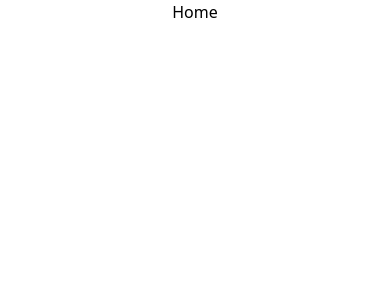
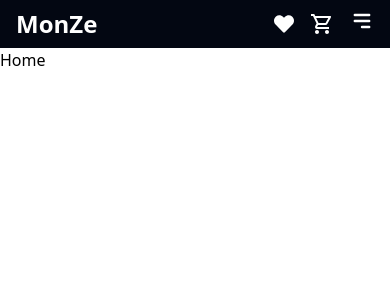
Before and after one commit to GxbrielZ/monze_store, a React (Create React App) app: page / in a window 390 px wide. Shown: the top 300 px of the page. Built offline with nearby package versions, Linux system fonts and the light colour scheme.

Commit message:
Add responsive navbar

```diff
--- a/src/App.tsx
+++ b/src/App.tsx
@@ -1,11 +1,15 @@
+import { BrowserRouter as Router, Route, Routes } from 'react-router-dom';
+import Navbar from './components/Navbar/Navbar';
 import Home from './pages/Home';
-import './App.css';
 
-function App() {
+const App: React.FC = () => {
   return (
-    <div className="App">
-      <Home />
-    </div>
+    <Router>
+      <Navbar />
+      <Routes>
+        <Route path="/" element={<Home />} />
+      </Routes>
+    </Router>
   );
 }
 
--- /dev/null
+++ b/src/components/Navbar/Navbar.tsx
@@ -0,0 +1,136 @@
+import React, { useState } from 'react';
+import { Link } from 'react-router-dom';
+import { HiMenuAlt3 } from "react-icons/hi";
+import { FaHeart } from "react-icons/fa";
+import { MdOutlineShoppingCart } from "react-icons/md";
+
+const Navbar: React.FC = () => {
+    const [isOpen, setIsOpen] = useState(false);
+    const [hoveredMenu, setHoveredMenu] = useState('');
+
+    const toggleMenu = () => {
+        setIsOpen(!isOpen);
+    };
+
+    return (
+        <nav className='bg-gray-950 text-white'>
+            <div className='mx-auto px-4 py-2 flex justify-between items-center'>
+                <div className='flex items-center'>
+                    <Link to='/' className='text-2xl font-bold'>
+                        MonZe
+                    </Link>
+                </div>
+                <div className='hidden md:flex flex-grow justify-center space-x-4'>
+                    {['KOBIETA', 'MĘŻCZYZNA', 'DZIECKO', 'AKCESORIA', 'OZDOBY'].map((menu) => (
+                        <div
+                            key={menu}
+                            className='relative'
+                            onMouseEnter={() => setHoveredMenu(menu)}
+                            onMouseLeave={() => setHoveredMenu('')}
+                        >
+                            <Link
+                                to={`/${menu.toLowerCase()}`}
+                                className='px-4 py-2'
+                            >
+                                {menu}
+                            </Link>
+                        </div>
+                    ))}
+                </div>
+                <div className='flex items-center space-x-4'>
+                    <button className='relative text-xl'>
+                        <FaHeart />
+                    </button>
+                    <button className='relative text-2xl'>
+                        <MdOutlineShoppingCart />
+                    </button>
+                    <div className='md:hidden'>
+                        <button
+                            onClick={toggleMenu}
+                            className='focus:outline-none text-2xl'
+                        >
+                            <HiMenuAlt3 />
+                        </button>
+                    </div>
+                </div>
+            </div>
+            {isOpen && (
+                <div className="md:hidden bg-gray-900 text-white px-4 py-2">
+                    {['KOBIETA', 'MĘŻCZYZNA', 'DZIECKO', 'BASIC', 'WYPRZEDAŻ'].map((menu) => (
+                        <div key={menu} className="py-2">
+                            <Link
+                                to={`/${menu.toLowerCase()}`} className="block"
+                            >
+                                {menu}
+                            </Link>
+                        </div>
+                    ))}
+                </div>
+            )}
+            {hoveredMenu && (
+                <div className='absolute w-full bg-white text-black shadow-lg z-10'>
+                    <div className='container mx-auto px-4 py-4 flex justify-between'>
+                        <div>
+                            <h3 className='font-bold pb-2'>ODZIEŻ</h3>
+                            <ul>
+                                <li>Bluzki</li>
+                                <li>Bluzy</li>
+                                <li>Kamizelki</li>
+                                <li>Koszule</li>
+                                <li>Koszulki</li>
+                                <li>Kurtki/Płaszcze</li>
+                                <li>Marynarki</li>
+                                <li>Polo</li>
+                                <li>Spódnice</li>
+                                <li>Sukienki</li>
+                                <li>Swetry</li>
+                            </ul>
+                        </div>
+                        <div>
+                            <h3 className='font-bold pb-2'>SPODNIE</h3>
+                            <ul>
+                                <li>Jeansy</li>
+                                <li>Spodnie dresowe</li>
+                                <li>Spodnie sztruksowe</li>
+                                <li>Szorty</li>
+                            </ul>
+                        </div>
+                        <div>
+                            <h3 className='font-bold pb-2'>OBUWIE</h3>
+                            <ul>
+                                <li>Botki</li>
+                                <li>Kapcie</li>
+                                <li>Klapki</li>
+                                <li>Półbuty</li>
+                                <li>Trampki</li>
+                                <li>Sandały</li>
+                                <li>Sneakersy</li>
+                                <li>Śniegowce</li>
+                                <li>Trapery</li>
+                                <li>Trekkingi</li>
+                            </ul>
+                        </div>
+                        <div>
+                            <h3 className='font-bold pb-2'>DODATKI</h3>
+                            <ul>
+                                <li>Akcesoria</li>
+                                <li>Bielizna</li>
+                                <li>Czapki/Kapelusze</li>
+                                <li>Kosmetyki</li>
+                                <li>Okulary</li>
+                                <li>Paski</li>
+                                <li>Portfele</li>
+                                <li>Rękawiczki</li>
+                                <li>Skarpetki</li>
+                                <li>Szaliki/Apaszki</li>
+                                <li>Torby/Plecaki</li>
+                            </ul>
+                        </div>
+                    </div>
+                </div>
+            )}
+        </nav>
+    )
+};
+
+export default Navbar;
```
